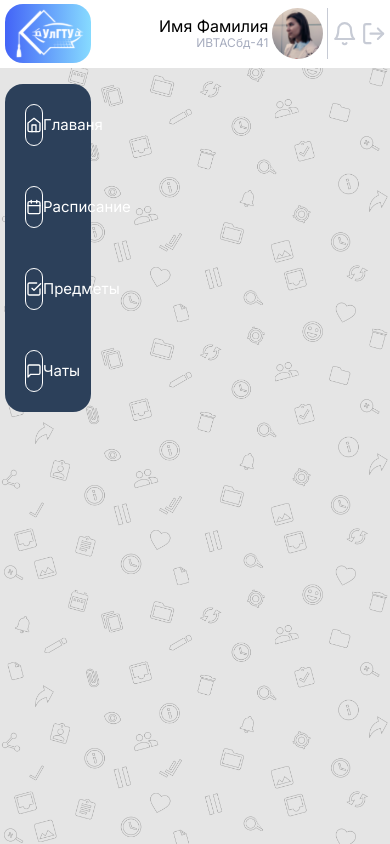
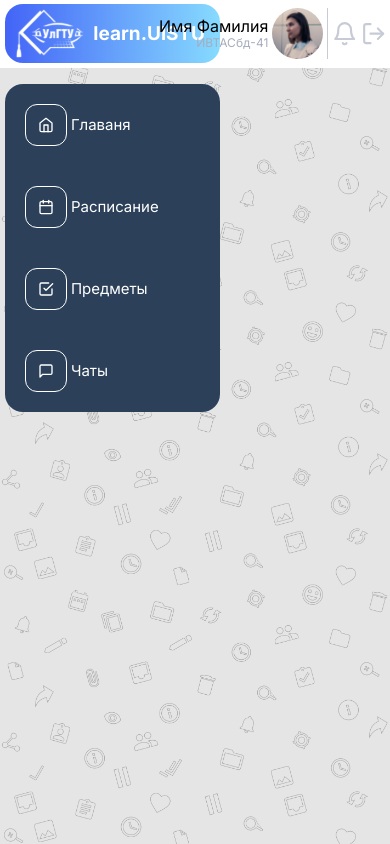
Before and after one commit to mrsaliceselezneva/web-ulstu, a React (Create React App) app: page / in a window 390 px wide. Built offline with nearby package versions, Linux system fonts and the light colour scheme.

Commit message:
убрал адаптив sidebar

```diff
--- a/src/components/Drawer/drawer.scss
+++ b/src/components/Drawer/drawer.scss
@@ -16,6 +16,12 @@ a {
   text-decoration: none;
 }
 
+$width: 215px;
+$logo-text: 19px;
+$sidebar-text: 15px;
+$logo-img: 6vh;
+$icon: 40px;
+
 .top-section {
   display: flex;
   flex-direction: row;
@@ -31,13 +37,13 @@ a {
     background-image: linear-gradient(to right, #4364f7 0%, #88ddff 51%, #4364f7 100%);
     background-size: 200% auto;
     border-radius: 18px;
-    width: 22vw;
+    width: $width;
     height: 7vh;
     margin: 5px;
     cursor: pointer;
 
     .logo-img {
-      height: 6vh;
+      height: $logo-img;
       display: flex;
       align-items: center;
       justify-content: center;
@@ -48,11 +54,7 @@ a {
       align-items: center;
       color: white;
       margin-left: 8px;
-      font-family: 'Inter';
-      font-style: normal;
-      font-weight: 900;
-      font-size: 19px;
-      line-height: 18px;
+      @include text(900, $logo-text, 18px);
     }
   }
 
@@ -122,7 +124,7 @@ a {
   margin: 5px;
   background: #2c405a;
   color: white;
-  max-width: 22vw;
+  max-width: $width;
   border-radius: 18px;
 }
 
@@ -139,20 +141,19 @@ a {
 
 .sidebar {
   @extend %general-sidebar;
-  width: 100vw;
   margin-top: 2vh;
 
   .link {
     display: flex;
-    justify-content: space-between;
     align-items: center;
     padding: 20px 20px;
 
     .link_text {
       display: block;
-      @include text(400, 15px, 18px);
+      @include text(400, $sidebar-text, 18px);
       color: #ffffff;
-      width: 64%;
+      width: 50%;
+      margin-left: 1vw;
     }
 
     .icon {
@@ -162,8 +163,8 @@ a {
       color: white;
       border: 1px solid white;
       border-radius: 12px;
-      width: 40px;
-      height: 40px;
+      width: $icon;
+      height: $icon;
     }
   }
 
```
